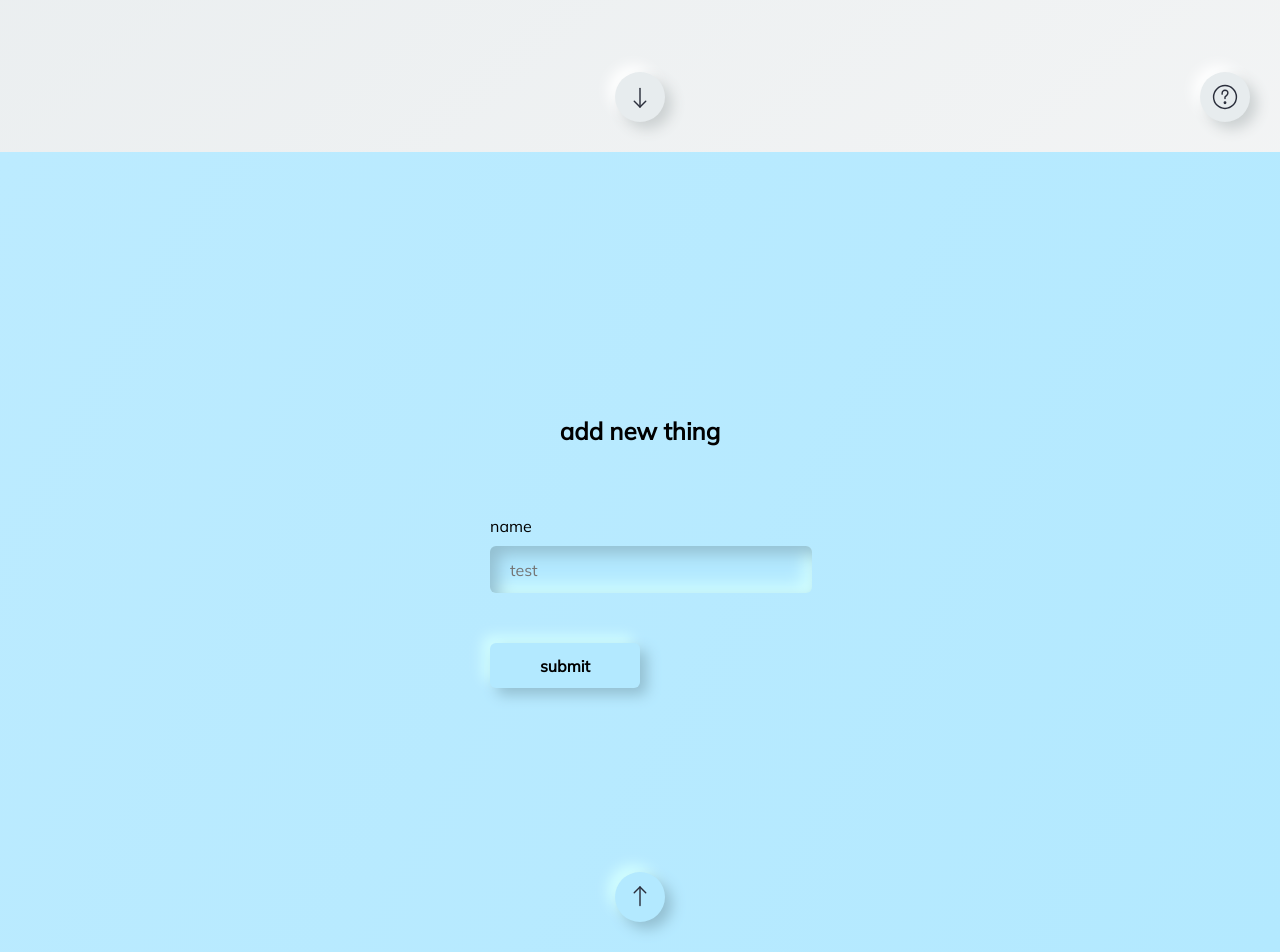
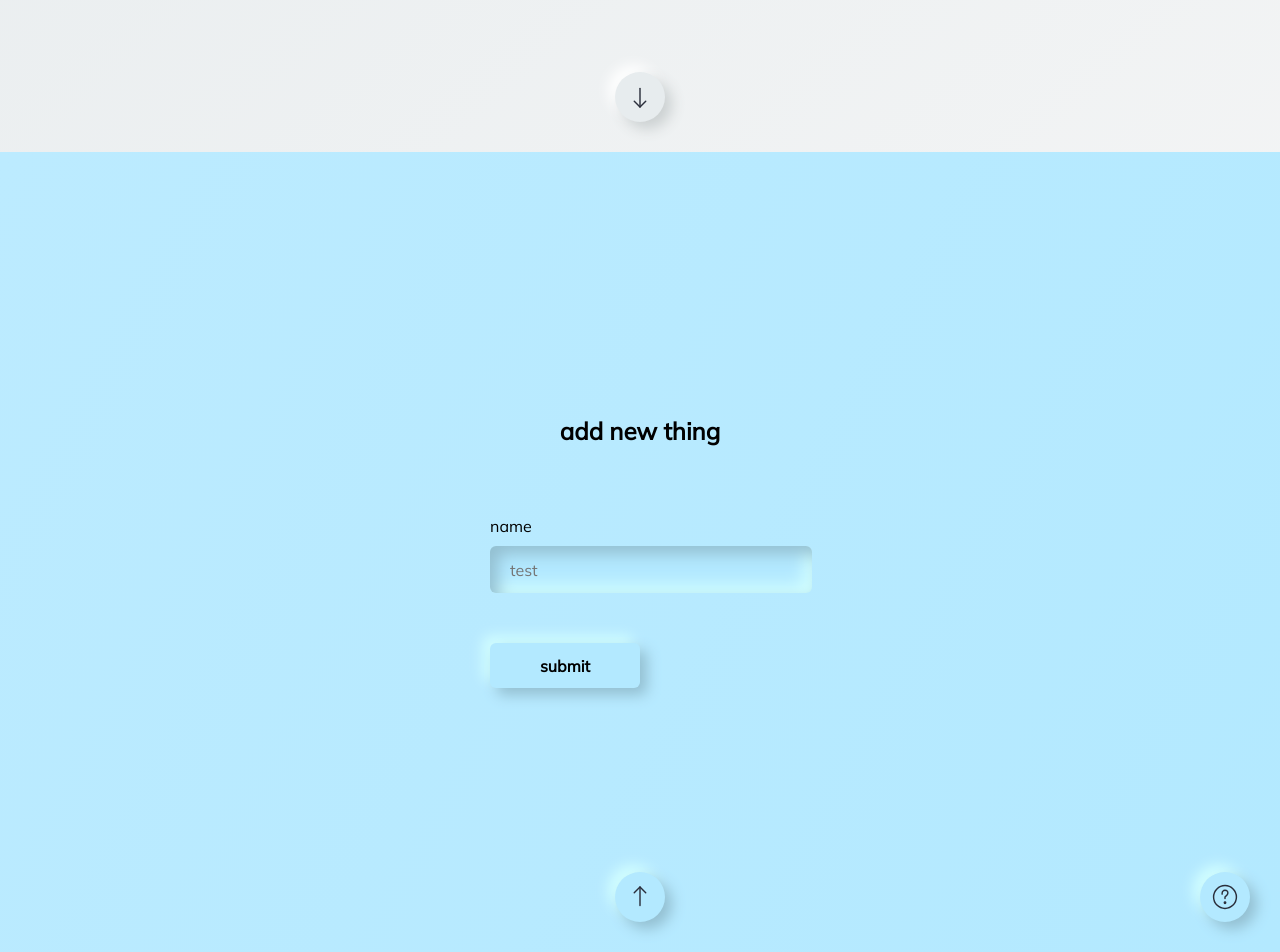
Before and after one commit to jskidev/whats-worse, a React (Create React App) app in the folder client/: page / in a window 1280 px wide. Shown: the part 648-1600 px from the top of the page. Built offline with nearby package versions, Linux system fonts and the light colour scheme; no server answers.

Commit message:
help position

```diff
--- a/client/src/App.css
+++ b/client/src/App.css
@@ -330,10 +330,10 @@ form label, input {
 .backdrop {
   background-color: #e0c2ff;
   z-index: 9999999;
-  height: 100vh;
+  height: 100%;
   width: 100%;
   position: absolute;
-  top: 0;
+  top: 100%;
   display: flex;
   justify-content: center;
   align-items: center;
--- a/client/src/pages/Home.js
+++ b/client/src/pages/Home.js
@@ -133,11 +133,7 @@ function Home() {
                     <a href="#newThing" className="neuLink">
                         <svg height="30" viewBox="0 0 21 21" width="30" xmlns="http://www.w3.org/2000/svg"><g fill="none" fill-rule="evenodd" stroke="#2a2e3b" stroke-linecap="round" stroke-linejoin="round" transform="translate(6 4)"><path d="m7.328 6.67.001 5.658-5.658-.001" transform="matrix(-.70710678 .70710678 .70710678 .70710678 .965201 -.399799)"/><path d="m4.5.5v13"/></g></svg>
                     </a>
-
                 </div>
-                <a className="neuLink help" onClick={handleHelp}>
-                    <svg height="30" viewBox="0 0 21 21" width="30" xmlns="http://www.w3.org/2000/svg"><g fill="none" fill-rule="evenodd" transform="translate(2 2)"><circle cx="8.5" cy="8.5" r="8" stroke="#2a2e3b" stroke-linecap="round" stroke-linejoin="round"/><path d="m8.5 9.5v-1l1.41421356-1.41421356c.37507274-.37507276.58578644-.88378059.58578644-1.41421356v-.17157288c0-.61286606-.3462631-1.17313156-.89442719-1.4472136l-.21114562-.1055728c-.56305498-.2815275-1.2257994-.2815275-1.78885438 0l-.10557281.0527864c-.61286606.30643303-1 .9328289-1 1.61803399v.88196601" stroke="#2a2e3b" stroke-linecap="round" stroke-linejoin="round"/><circle cx="8.5" cy="12.5" fill="#2a2e3b" r="1"/></g></svg>
-                </a>
             </div>
             <div className="formContainer">
                 <h2>add new thing</h2>
@@ -149,6 +145,9 @@ function Home() {
                 </form>
                 <a className="neuLinkBlu" onClick={handleScroll}>
                     <svg xmlns="http://www.w3.org/2000/svg" width="30" height="30" viewBox="0 0 21 21"><g fill="none" fill-rule="evenodd" stroke="#2A2E3B" stroke-linecap="round" stroke-linejoin="round" transform="translate(6 3)"><polyline points="7.324 1.661 7.324 7.318 1.647 7.339" transform="scale(1 -1) rotate(45 15.35 0)"/><line x1="4.5" x2="4.5" y1=".5" y2="13.5"/></g></svg>
+                </a>
+                <a className="neuLinkBlu help" onClick={handleHelp}>
+                    <svg height="30" viewBox="0 0 21 21" width="30" xmlns="http://www.w3.org/2000/svg"><g fill="none" fill-rule="evenodd" transform="translate(2 2)"><circle cx="8.5" cy="8.5" r="8" stroke="#2a2e3b" stroke-linecap="round" stroke-linejoin="round"/><path d="m8.5 9.5v-1l1.41421356-1.41421356c.37507274-.37507276.58578644-.88378059.58578644-1.41421356v-.17157288c0-.61286606-.3462631-1.17313156-.89442719-1.4472136l-.21114562-.1055728c-.56305498-.2815275-1.2257994-.2815275-1.78885438 0l-.10557281.0527864c-.61286606.30643303-1 .9328289-1 1.61803399v.88196601" stroke="#2a2e3b" stroke-linecap="round" stroke-linejoin="round"/><circle cx="8.5" cy="12.5" fill="#2a2e3b" r="1"/></g></svg>
                 </a>
             </div>
             {modalOpen &&
```
Also changed, not shown: 10 other files (tests, documents, lock files or other folders).
